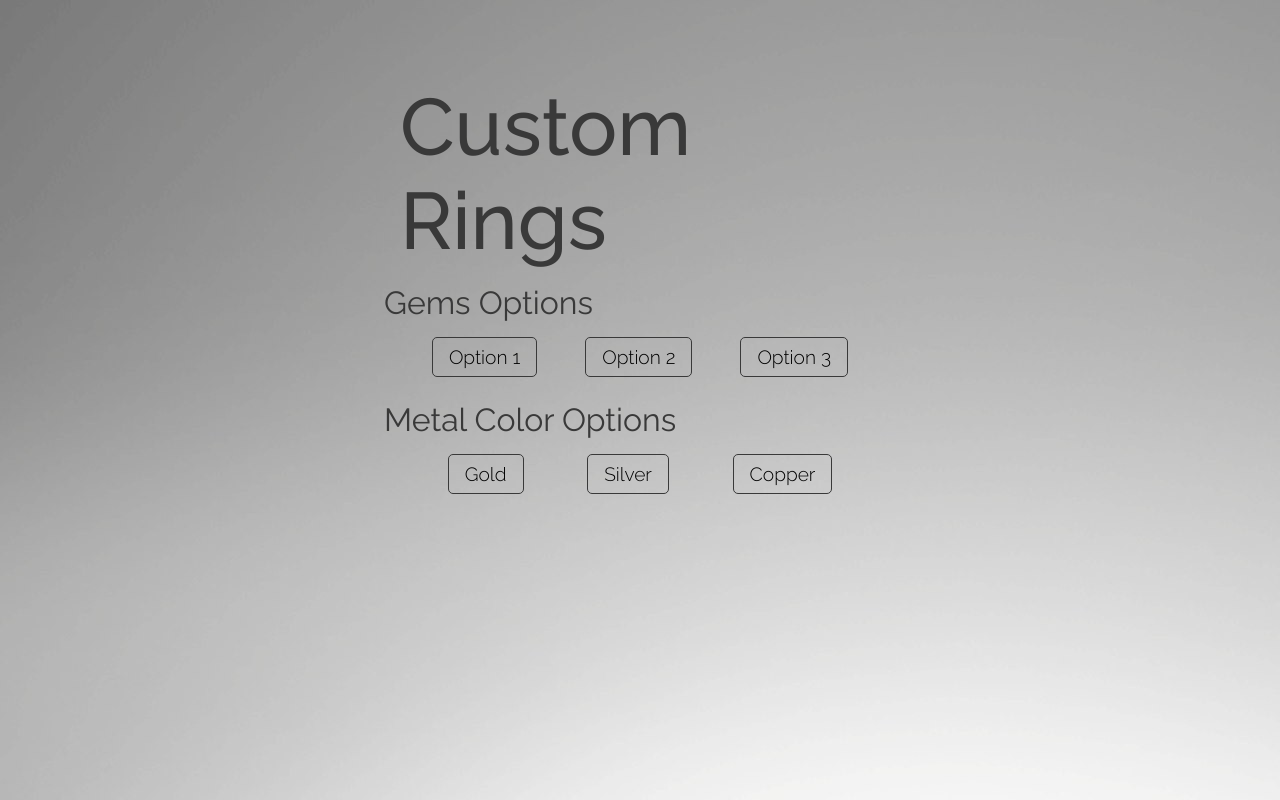
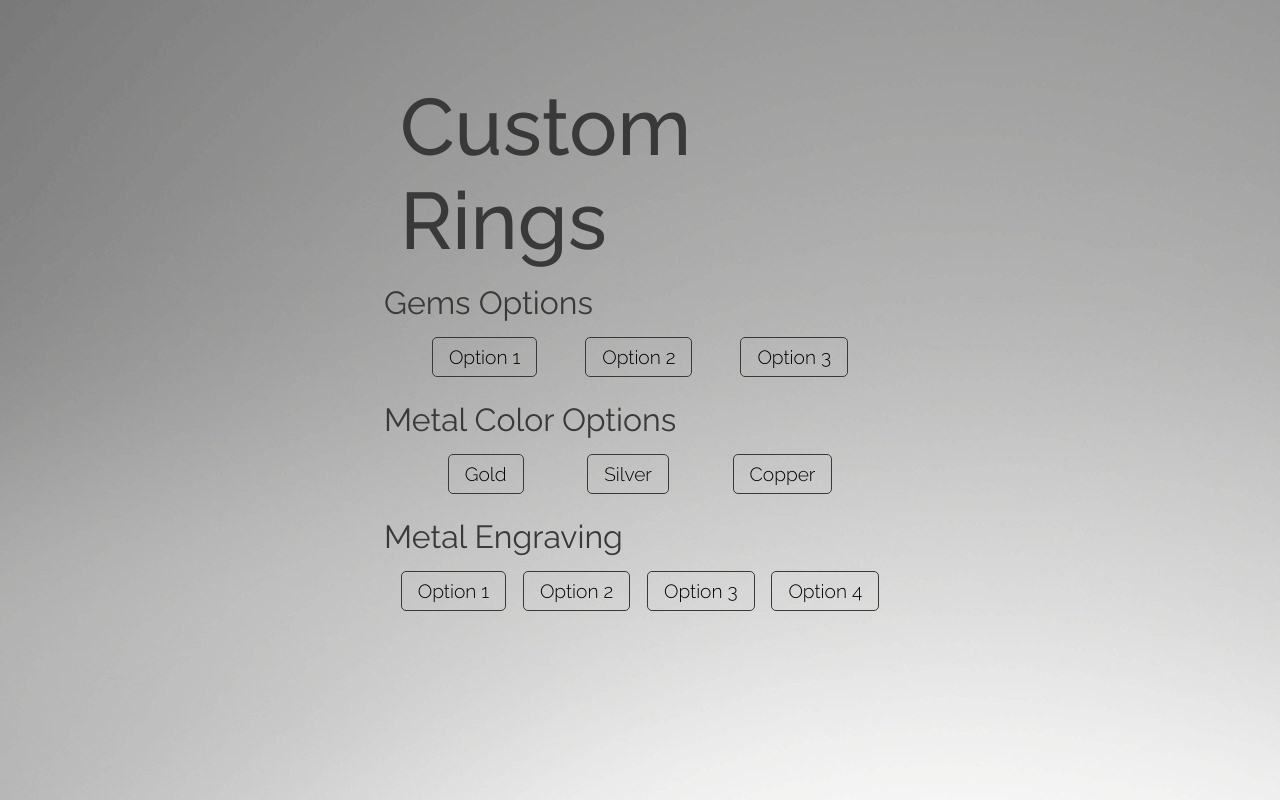
Before and after one commit to MarcoRosselDev/3d-project-03, a React (Create React App) app: page / in a window 1280 px wide. Built offline with nearby package versions, Linux system fonts and the light colour scheme.

Commit message:
ring texture options

```diff
--- /dev/null
+++ b/src/components/Properties/Options/RingTexture/RingTexture.elements.js
@@ -0,0 +1,7 @@
+import styled from "styled-components";
+import { OptionGemContainer, OptionGemDetails } from "../Gem/Gem.elements";
+
+export const OptionEngravingContainer = styled(OptionGemContainer)`
+  margin-top: 1.5rem;
+`;
+export const OptionEngravingDetail = styled(OptionGemDetails)``;
--- /dev/null
+++ b/src/components/Properties/Options/RingTexture/RingTexture.js
@@ -0,0 +1,21 @@
+import React from "react";
+import {
+  OptionEngravingContainer,
+  OptionEngravingDetail,
+} from "./RingTexture.elements";
+
+const RingTexture = () => {
+  return (
+    <OptionEngravingContainer>
+      <h2>Metal Engraving</h2>
+      <OptionEngravingDetail>
+        <h4>Option 1</h4>
+        <h4>Option 2</h4>
+        <h4>Option 3</h4>
+        <h4>Option 4</h4>
+      </OptionEngravingDetail>
+    </OptionEngravingContainer>
+  );
+};
+
+export default RingTexture;
--- a/src/components/Properties/Properties.js
+++ b/src/components/Properties/Properties.js
@@ -2,6 +2,7 @@ import React from "react";
 import { PropertiesContainer, PropertiesWrapper } from "./Properties.elements";
 import Gem from "./Options/Gem/Gem";
 import MetalColor from "./Options/MetalColor/MetalColor";
+import RingTexture from "./Options/RingTexture/RingTexture";
 
 const Properties = () => {
   return (
@@ -10,6 +11,7 @@ const Properties = () => {
         <h1>Custom Rings</h1>
         <Gem />
         <MetalColor />
+        <RingTexture />
       </PropertiesWrapper>
     </PropertiesContainer>
   );
```
